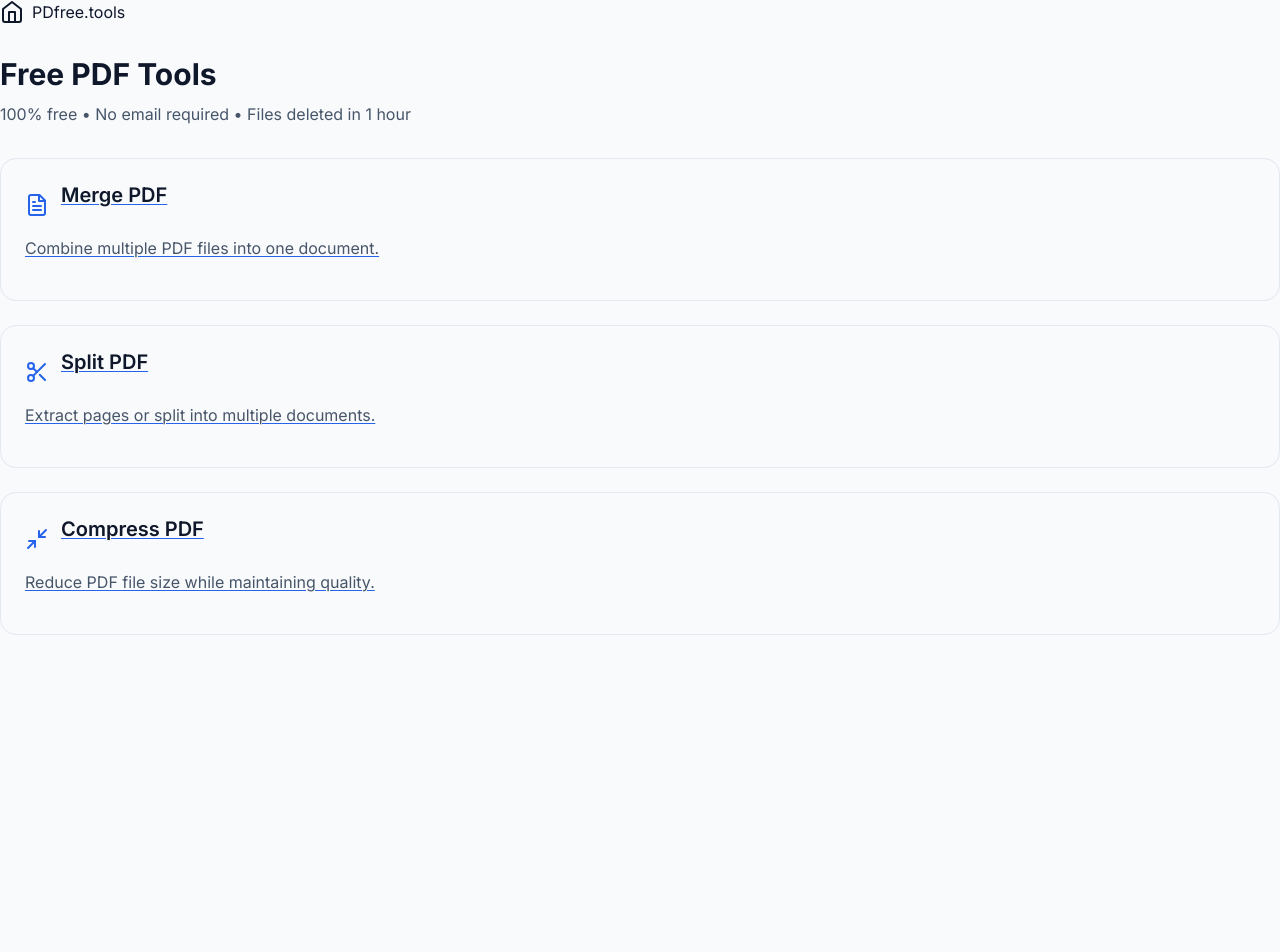
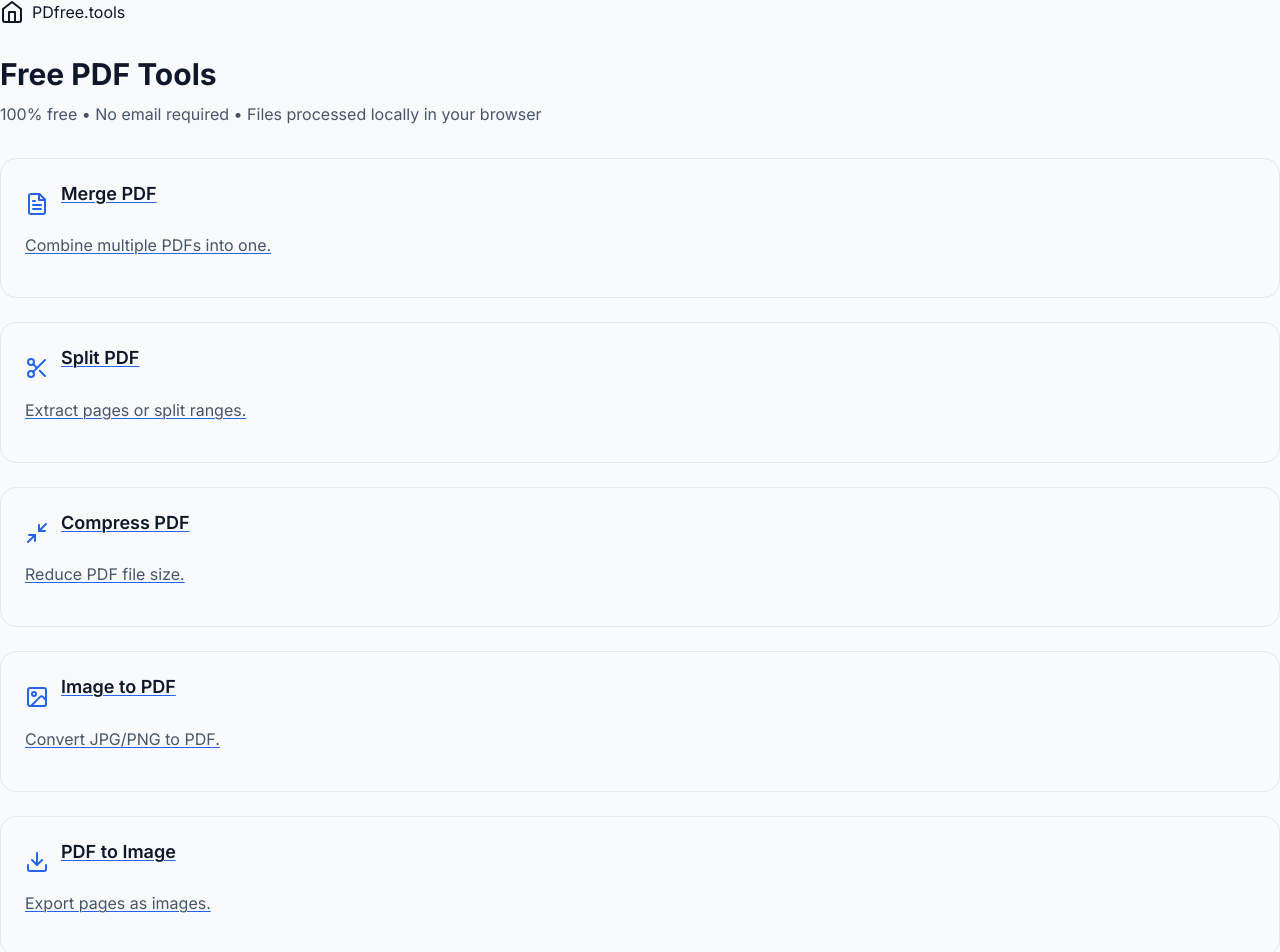
Before and after one commit to VastOceanLabs/pdfree-tools, a React (Vite) app: page / in a window 1280 px wide. Shown: the top 952 px of the page. Before the commit the page ends 800 px from the top, so only its background shows below. Built offline with nearby package versions, Linux system fonts and the light colour scheme.

Commit message:
Update App.tsx

```diff
--- a/src/App.tsx
+++ b/src/App.tsx
@@ -1,10 +1,14 @@
 import React, { useState, useEffect, createContext, useContext } from "react";
-import { FileText, Scissors, Minimize2, Download, Home } from "lucide-react";
+import { FileText, Scissors, Minimize2, Download, Home, Lock, RotateCcw, Image } from "lucide-react";
 
-// === Import the actual tool pages ===
+// === Actual tool pages ===
 import MergePdf from "./pages/MergePdf";
 import SplitPdfPage from "./pages/SplitPdf";
 import CompressPdf from "./pages/CompressPdf";
+import JpgToPdf from "./pages/JpgToPdf";
+import PdfToJpgPage from "./pages/PdfToJpg";
+import ProtectPdf from "./pages/ProtectPdf";
+import RotatePdf from "./pages/RotatePdf";
 
 // ================= Router plumbing =================
 
@@ -15,11 +19,9 @@
 const RouterContext = createContext<RouterContextType | null>(null);
 
 const getPath = () =>
-  typeof window !== "undefined" ? window.location.pathname : "/";
+  typeof window !== "undefined" ? window.location.pathname.replace(/\/+$/, "") || "/" : "/";
 
-const RouterProvider: React.FC<{ children: React.ReactNode }> = ({
-  children,
-}) => {
+const RouterProvider: React.FC<{ children: React.ReactNode }> = ({ children }) => {
   const [currentPath, setCurrentPath] = useState(getPath);
 
   useEffect(() => {
@@ -29,9 +31,10 @@
   }, []);
 
   const navigate = (path: string) => {
-    if (path === currentPath) return;
-    window.history.pushState({}, "", path);
-    setCurrentPath(path);
+    const clean = path.replace(/\/+$/, "") || "/";
+    if (clean === currentPath) return;
+    window.history.pushState({}, "", clean);
+    setCurrentPath(clean);
     window.scrollTo(0, 0);
   };
 
@@ -68,7 +71,6 @@
   );
 };
 
-// optional, keeps canonical/description tidy if you want it
 const DocumentHead: React.FC<{
   title: string;
   description: string;
@@ -78,9 +80,7 @@
   useEffect(() => {
     document.title = title;
 
-    let metaDesc = document.querySelector(
-      'meta[name="description"]'
-    ) as HTMLMetaElement | null;
+    let metaDesc = document.querySelector('meta[name="description"]') as HTMLMetaElement | null;
     if (!metaDesc) {
       metaDesc = document.createElement("meta");
       metaDesc.name = "description";
@@ -88,9 +88,7 @@
     }
     metaDesc.content = description;
 
-    let link = document.querySelector(
-      'link[rel="canonical"]'
-    ) as HTMLLinkElement | null;
+    let link = document.querySelector('link[rel="canonical"]') as HTMLLinkElement | null;
     if (canonical) {
       if (!link) {
         link = document.createElement("link");
@@ -102,9 +100,7 @@
       link.remove();
     }
 
-    let robots = document.querySelector(
-      'meta[name="robots"]'
-    ) as HTMLMetaElement | null;
+    let robots = document.querySelector('meta[name="robots"]') as HTMLMetaElement | null;
     if (noindex) {
       if (!robots) {
         robots = document.createElement("meta");
@@ -120,9 +116,37 @@
   return null;
 };
 
+// ================= Layout helpers =================
+
+const Scaffold: React.FC<{ title: string; children?: React.ReactNode }> = ({ title, children }) => {
+  const { navigate } = useRouter();
+  return (
+    <div className="max-w-5xl mx-auto px-4 py-10">
+      <button
+        onClick={() => navigate("/")}
+        className="text-sm text-slate-600 hover:underline mb-6 inline-flex items-center gap-2"
+      >
+        ← Back to Home
+      </button>
+      <h1 className="text-2xl font-bold mb-4">{title}</h1>
+      <div className="rounded-2xl border p-6 bg-white">{children}</div>
+    </div>
+  );
+};
+
 // ================= Pages =================
 
 const HomePage: React.FC = () => {
+  const cards = [
+    { to: "/merge-pdf", icon: FileText, title: "Merge PDF", desc: "Combine multiple PDFs into one." },
+    { to: "/split-pdf", icon: Scissors, title: "Split PDF", desc: "Extract pages or split ranges." },
+    { to: "/compress-pdf", icon: Minimize2, title: "Compress PDF", desc: "Reduce PDF file size." },
+    { to: "/jpg-to-pdf", icon: Image, title: "Image to PDF", desc: "Convert JPG/PNG to PDF." },
+    { to: "/pdf-to-jpg", icon: Download, title: "PDF to Image", desc: "Export pages as images." },
+    { to: "/protect-pdf", icon: Lock, title: "Protect PDF", desc: "Add password protection." },
+    { to: "/rotate-pdf", icon: RotateCcw, title: "Rotate PDF", desc: "Rotate pages and save." },
+  ];
+
   return (
     <>
       <DocumentHead
@@ -138,55 +162,29 @@
 
         <h1 className="text-3xl font-bold mb-2">Free PDF Tools</h1>
         <p className="text-slate-600 mb-8">
-          100% free • No email required • Files deleted in 1 hour
+          100% free • No email required • Files processed locally in your browser
         </p>
 
-        <div className="grid md:grid-cols-2 gap-6">
-          <Link
-            to="/merge-pdf"
-            className="block rounded-2xl border p-6 hover:shadow-md"
-          >
-            <div className="flex items-center gap-3 mb-2">
-              <FileText className="w-5 h-5" />
-              <h2 className="text-xl font-semibold">Merge PDF</h2>
-            </div>
-            <p className="text-slate-600">
-              Combine multiple PDF files into one document.
-            </p>
-          </Link>
-
-          <Link
-            to="/split-pdf"
-            className="block rounded-2xl border p-6 hover:shadow-md"
-          >
-            <div className="flex items-center gap-3 mb-2">
-              <Scissors className="w-5 h-5" />
-              <h2 className="text-xl font-semibold">Split PDF</h2>
-            </div>
-            <p className="text-slate-600">
-              Extract pages or split into multiple documents.
-            </p>
-          </Link>
-
-          <Link
-            to="/compress-pdf"
-            className="block rounded-2xl border p-6 hover:shadow-md"
-          >
-            <div className="flex items-center gap-3 mb-2">
-              <Minimize2 className="w-5 h-5" />
-              <h2 className="text-xl font-semibold">Compress PDF</h2>
-            </div>
-            <p className="text-slate-600">
-              Reduce PDF file size while maintaining quality.
-            </p>
-          </Link>
+        <div className="grid sm:grid-cols-2 lg:grid-cols-3 gap-6">
+          {cards.map((c) => {
+            const Icon = c.icon;
+            return (
+              <Link key={c.to} to={c.to} className="block rounded-2xl border p-6 hover:shadow-md">
+                <div className="flex items-center gap-3 mb-2">
+                  <Icon className="w-5 h-5" />
+                  <h2 className="text-lg font-semibold">{c.title}</h2>
+                </div>
+                <p className="text-slate-600">{c.desc}</p>
+              </Link>
+            );
+          })}
         </div>
       </div>
     </>
   );
 };
 
-// tiny placeholders for not-yet-built converters
+// simple placeholders for not-yet-built converters (keep routing stable)
 const PDFToWord: React.FC = () => (
   <Scaffold title="PDF to Word">
     <p>Tool implementation coming soon…</p>
@@ -208,32 +206,12 @@
   </Scaffold>
 );
 
-// simple wrapper to keep detail pages consistent
-const Scaffold: React.FC<{ title: string; children?: React.ReactNode }> = ({
-  title,
-  children,
-}) => {
-  const { navigate } = useRouter();
-  return (
-    <div className="max-w-5xl mx-auto px-4 py-10">
-      <button
-        onClick={() => navigate("/")}
-        className="text-sm text-slate-600 hover:underline mb-6 inline-flex items-center gap-2"
-      >
-        ← Back to Home
-      </button>
-      <h1 className="text-2xl font-bold mb-4">{title}</h1>
-      <div className="rounded-2xl border p-6">{children}</div>
-    </div>
-  );
-};
-
 const NotFoundPage: React.FC = () => {
   const tools = [
     { name: "Merge PDF", path: "/merge-pdf", icon: FileText },
     { name: "Split PDF", path: "/split-pdf", icon: Scissors },
     { name: "Compress PDF", path: "/compress-pdf", icon: Minimize2 },
-    { name: "PDF to Word", path: "/pdf-to-word", icon: Download },
+    { name: "PDF to Image", path: "/pdf-to-jpg", icon: Download },
   ];
   return (
     <div className="max-w-5xl mx-auto px-4 py-10">
@@ -245,7 +223,7 @@
       <h2 className="text-xl font-semibold mb-3">Popular PDF Tools</h2>
       <div className="grid md:grid-cols-2 gap-4">
         {tools.map((t) => {
-          const Icon = t.icon;
+          const Icon = t.icon as any;
           return (
             <Link
               key={t.path}
@@ -266,7 +244,7 @@
 
 const AppRouter: React.FC = () => {
   const { currentPath } = useRouter();
-  const path = currentPath;
+  const path = currentPath || "/";
 
   switch (path) {
     case "/":
@@ -296,6 +274,38 @@
         </Scaffold>
       );
 
+    // Additional functions from src/pages
+    case "/jpg-to-pdf":
+    case "/image-to-pdf":
+      return (
+        <Scaffold title="Image to PDF">
+          <JpgToPdf />
+        </Scaffold>
+      );
+
+    case "/pdf-to-jpg":
+    case "/pdf-to-image":
+      return (
+        <Scaffold title="PDF to Image">
+          <PdfToJpgPage />
+        </Scaffold>
+      );
+
+    case "/protect-pdf":
+      return (
+        <Scaffold title="Protect PDF">
+          <ProtectPdf />
+        </Scaffold>
+      );
+
+    case "/rotate-pdf":
+      return (
+        <Scaffold title="Rotate PDF">
+          <RotatePdf />
+        </Scaffold>
+      );
+
+    // Placeholders kept for now (if you add pages later, swap them in)
     case "/pdf-to-word":
     case "/pdf-to-doc":
       return <PDFToWord />;
@@ -303,14 +313,6 @@
     case "/word-to-pdf":
     case "/doc-to-pdf":
       return <WordToPDF />;
-
-    case "/pdf-to-image":
-    case "/pdf-to-jpg":
-      return <PDFToImage />;
-
-    case "/image-to-pdf":
-    case "/jpg-to-pdf":
-      return <ImageToPDF />;
 
     default:
       return <NotFoundPage />;
```
